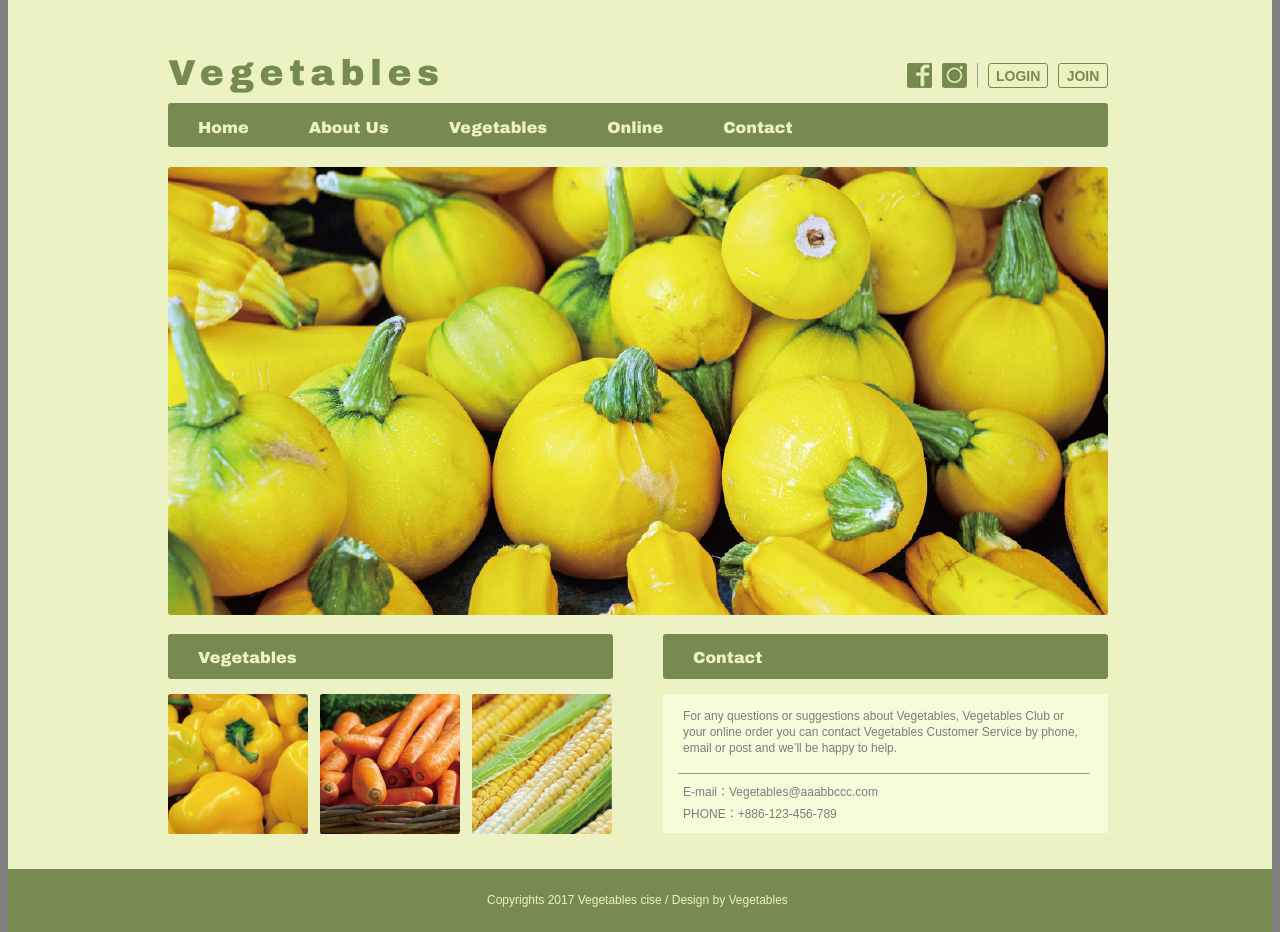
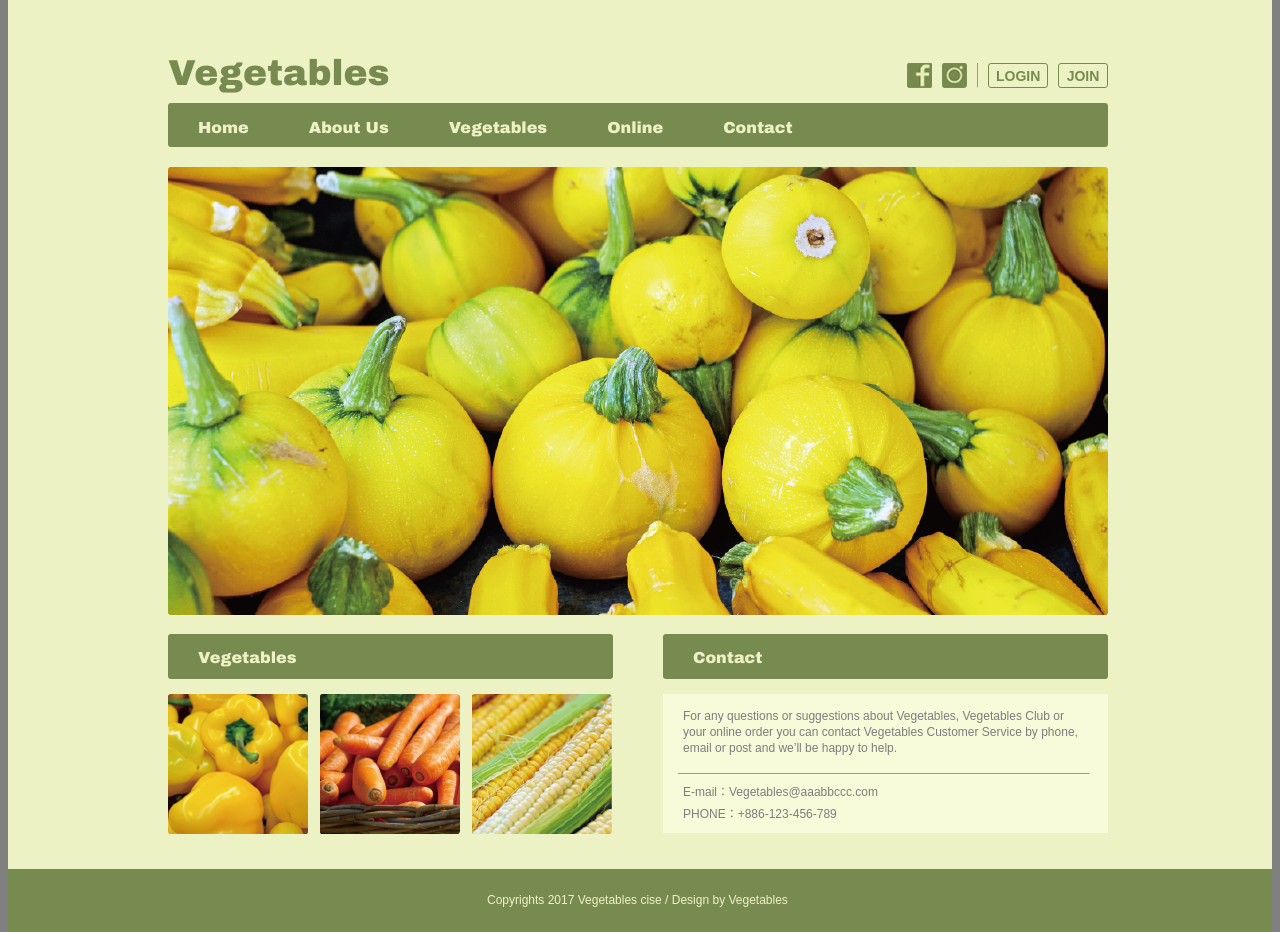
Before and after one commit to zxjte9411/HTML, a plain HTML site: page index.html in a window 1280 px wide. Drawn offline with Linux system fonts and the light colour scheme.

Commit message:
取消 Vegetables 字元寬度

```diff
--- a/CSS/style.css
+++ b/CSS/style.css
@@ -26,7 +26,7 @@ header h1 {
     font-family: 'Arial Black';
     font-size: 36px;
     color: #778A50;
-    letter-spacing: 5.5px;
+    /* letter-spacing: 5.5px; */
     height: 42px;
     width: 271px;
 }
```
